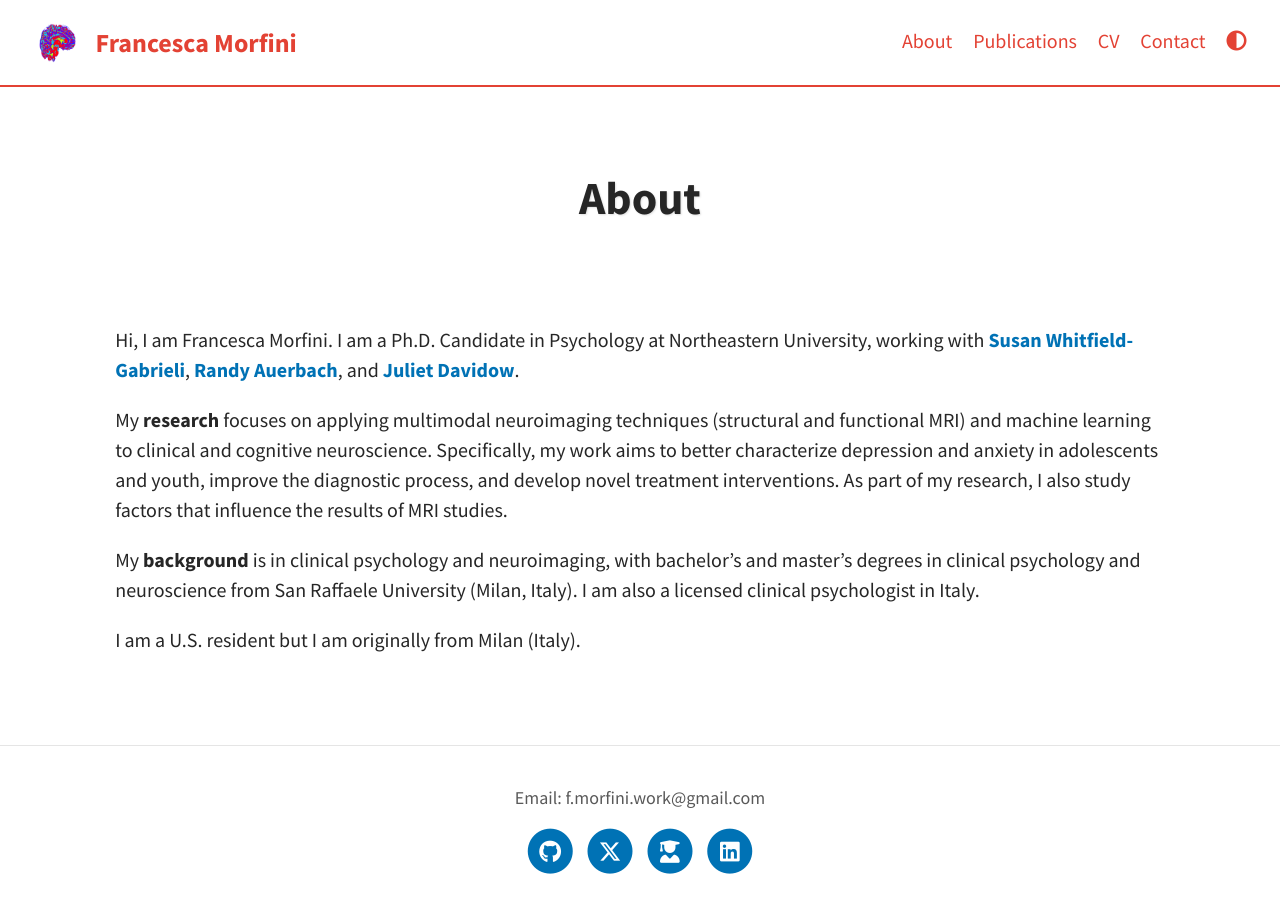
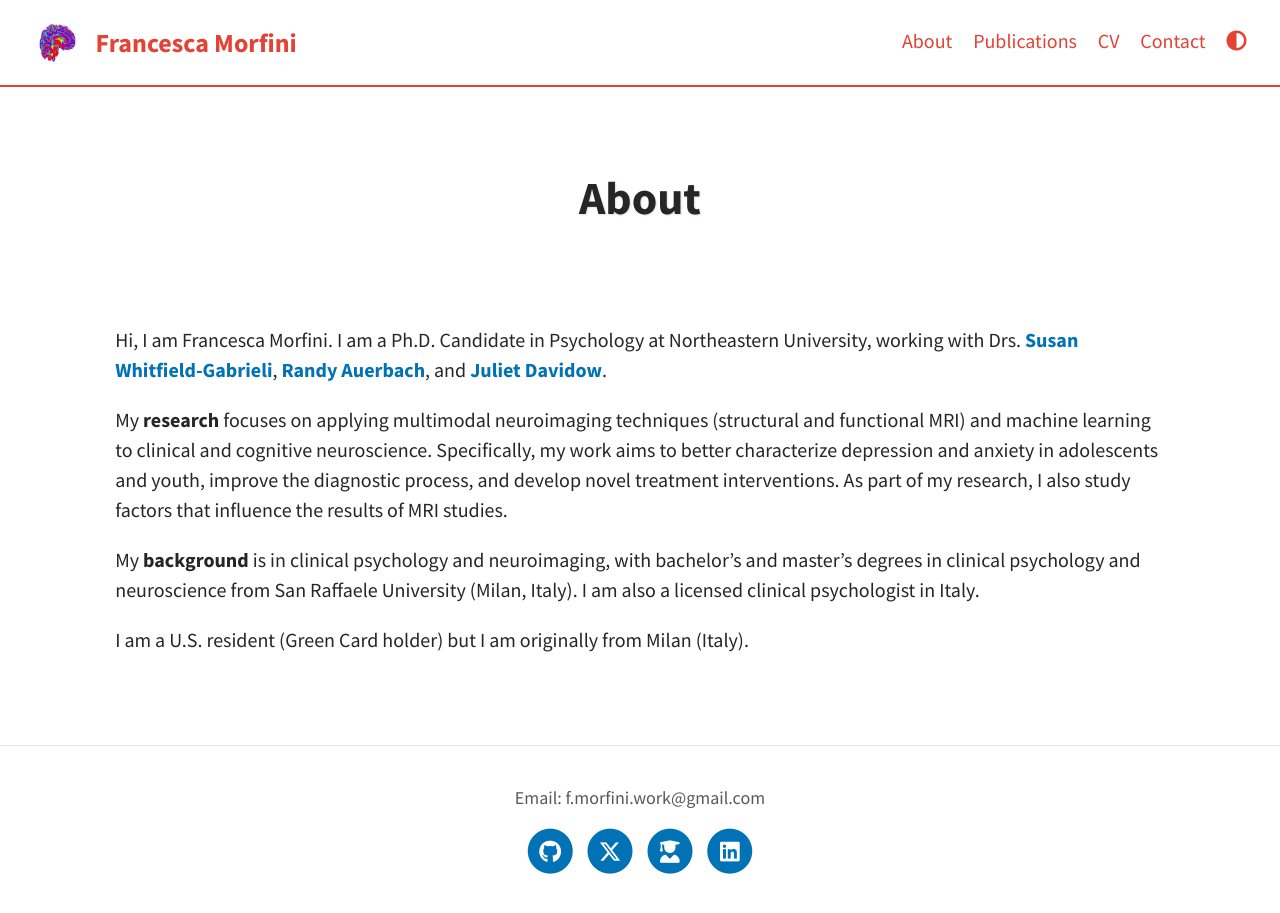
Before and after one commit to fmorfini/fmorfini.github.io, a Jekyll site: the page built from pages/about.md, in a window 1280 px wide. Built offline with Jekyll 4.4.1, drawn with Linux system fonts in a browser that asks for light colours; a script that is not in the unit is left out.

Commit message:
small fixes

```diff
--- a/pages/about.md
+++ b/pages/about.md
@@ -6,7 +6,7 @@ position: 1
 #feature-img: "assets/img/pexels/travel.jpeg"
 ---
 
-Hi, I am Francesca Morfini. I am a Ph.D. Candidate in Psychology at Northeastern University, working with [**Susan Whitfield-Gabrieli**](https://whitfield-gabrieli.sites.northeastern.edu), [**Randy Auerbach**](https://www.auerbachlab.com/), and [**Juliet Davidow**](https://lbdlpsych.sites.northeastern.edu/).
+Hi, I am Francesca Morfini. I am a Ph.D. Candidate in Psychology at Northeastern University, working with Drs. [**Susan Whitfield-Gabrieli**](https://whitfield-gabrieli.sites.northeastern.edu), [**Randy Auerbach**](https://www.auerbachlab.com/), and [**Juliet Davidow**](https://lbdlpsych.sites.northeastern.edu/).
 
 My **research** focuses on applying multimodal neuroimaging techniques (structural and functional MRI) and machine learning to clinical and cognitive neuroscience.
 Specifically, my work aims to better characterize depression and anxiety in adolescents and youth, improve the diagnostic process, and develop novel treatment interventions.
@@ -14,4 +14,4 @@ As part of my research, I also study factors that influence the results of MRI s
 
 My **background** is in clinical psychology and neuroimaging, with bachelor's and master's degrees in clinical psychology and neuroscience from San Raffaele University (Milan, Italy). I am also a licensed clinical psychologist in Italy.
 
-I am a U.S. resident but I am originally from Milan (Italy).
+I am a U.S. resident (Green Card holder) but I am originally from Milan (Italy).
```
Also changed, not shown: pages/publications.md (+3 -3 lines).
